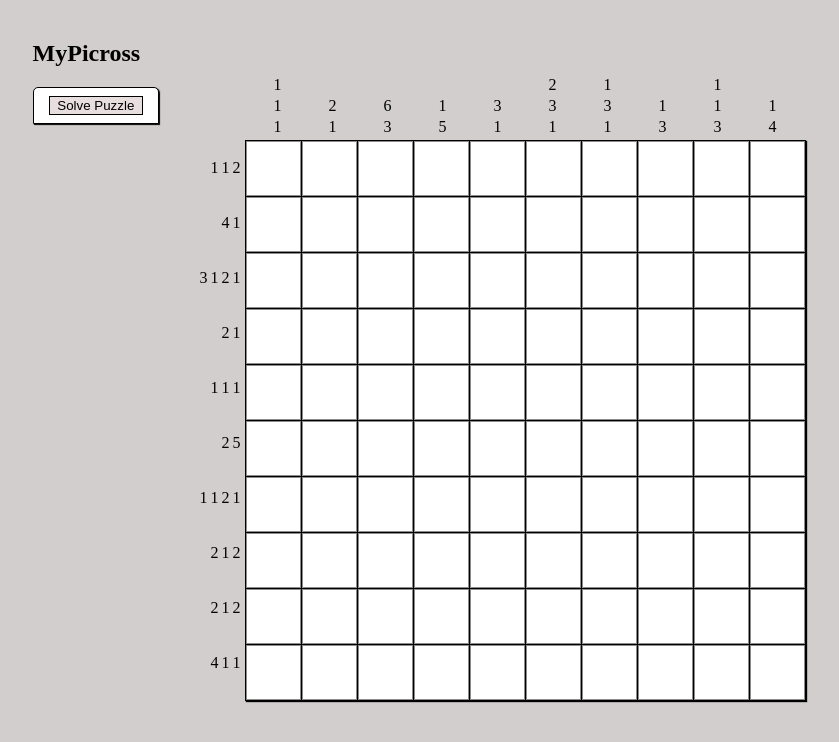
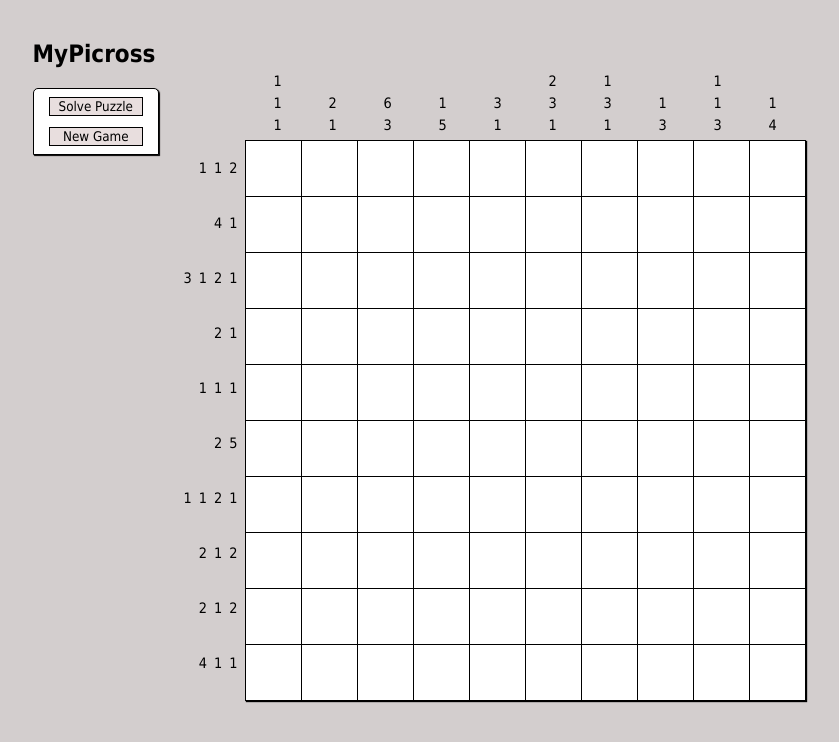
Before and after one commit to sevaa25/picross, a React (Vite) app: page / in a window 1280 px wide. Shown: the top 742 px of the page, without its empty margins (165-1004 px from the left). Built offline with nearby package versions, Linux system fonts and the light colour scheme.

Commit message:
New Game feature added, styles tweaked

```diff
--- a/src/App.css
+++ b/src/App.css
@@ -1,4 +1,4 @@
-*{background-color: rgb(211, 206, 206);}
+*{background-color: rgb(211, 206, 206); font-family: Tahoma, sans-serif;}
 
 .main-layout {
     display: flex;
@@ -50,9 +50,10 @@
     flex-direction: row;
     justify-content: flex-end;
     align-items: center;
-    gap: 3px;
+    font-size: 0.9rem;
+    gap: 7px;
     height: 55px;
-    padding-right: 4px;
+    padding-right: 7px;
 }
 
 .hint-col{
@@ -60,9 +61,10 @@
     flex-direction: column;
     justify-content: flex-end;
     align-items: center;
-    gap: 3px;
+    font-size: 0.9rem;
+    gap: 6px;
     width: 55px;
-    padding-bottom: 4px;
+    padding-bottom: 7px;
 }
 
 .corner{
@@ -90,7 +92,7 @@
     box-shadow: 1px 1px 1px black;
 }
 
-.solve-btn{
+.side-btn{
     border: 1px solid black;
     background-color: rgb(232, 222, 222);
     margin: 3px 10px;
--- a/src/App.tsx
+++ b/src/App.tsx
@@ -98,9 +98,9 @@ function generateHints(solution: CellState[][]): [number[][], number[][]] {
   return [rowHints, colHints];
 }
 
-const solution:CellState[][] = generateSolution();
-const [rowHints,colHints] = generateHints(solution);
-console.log(solution);
+const firstSolution:CellState[][] = generateSolution();
+const [firstRowHints,firstColHints] = generateHints(firstSolution);
+console.log(firstSolution);
 
 const Hints = ({ hints, mode }: { hints: number[][], mode: 'row' | 'col' }) => (
   <div className={`${mode}-hints-container`}>
@@ -113,10 +113,12 @@ const Hints = ({ hints, mode }: { hints: number[][], mode: 'row' | 'col' }) => (
 );
 
 function App() {
-
   const [matrix, setMatrix] = useState<CellState[][]>(generateEmptyBoard);
   const [isDragging, setIsDragging] = useState(false);
   const [activeValue, setActiveValue] = useState<CellState | null>(null);
+  const [solution, setSolution] = useState<CellState[][]>(firstSolution);
+  const [rowHints, setRowHints] = useState<number[][]>(firstRowHints);
+  const [colHints, setColHints] = useState<number[][]>(firstColHints);
 
   useEffect(() => {
     const handleGlobalMouseUp = () => {
@@ -138,6 +140,16 @@ function App() {
   }, []
   );
 
+  function newGame(){
+    const newSolution = generateSolution();
+    const [newRowHints, newColHints] = generateHints(newSolution);
+
+    setSolution(newSolution);
+    setRowHints(newRowHints);
+    setColHints(newColHints);
+
+    setMatrix(generateEmptyBoard());
+  }
   function compareSolutions(){
     const isCompleted = matrix.every((row,x)=>
       row.every((val, y)=>{
@@ -194,7 +206,8 @@ function App() {
       <div className="side-bar">
         <h2>MyPicross</h2>
         <div className="progress-bar">
-          <button type="button" className="solve-btn" onClick={compareSolutions}>Solve Puzzle</button>
+          <button type="button" className="side-btn" onClick={compareSolutions}>Solve Puzzle</button>
+          <button type="button" className="side-btn" onClick={newGame}>New Game</button>
         </div>
       </div>
       <div className="game-container" onContextMenu={(e) => e.preventDefault()}>
--- a/src/components/Cell.css
+++ b/src/components/Cell.css
@@ -10,7 +10,7 @@
   cursor: pointer;
   user-select: none;
   box-sizing: border-box;
-  border: 1px solid rgba(127, 125, 125, 0.89);
+  border: 0,5px solid rgba(0, 0, 0, 0.89);
 }
 
 .emptySquare {
```
